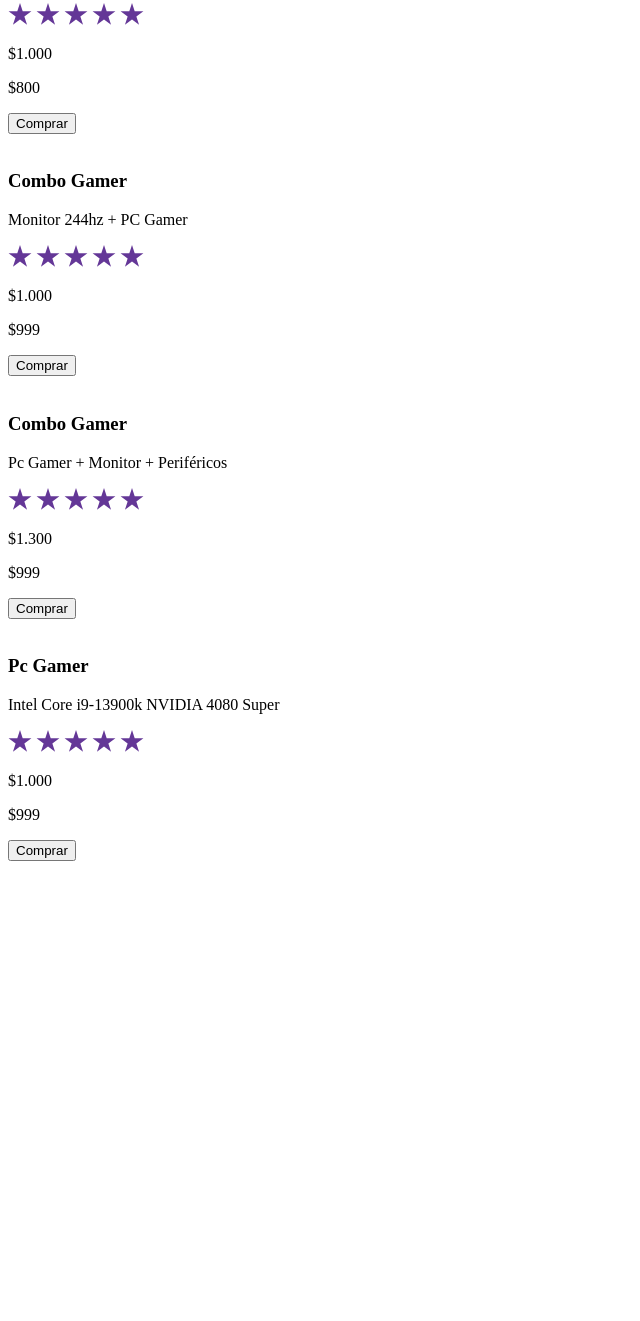
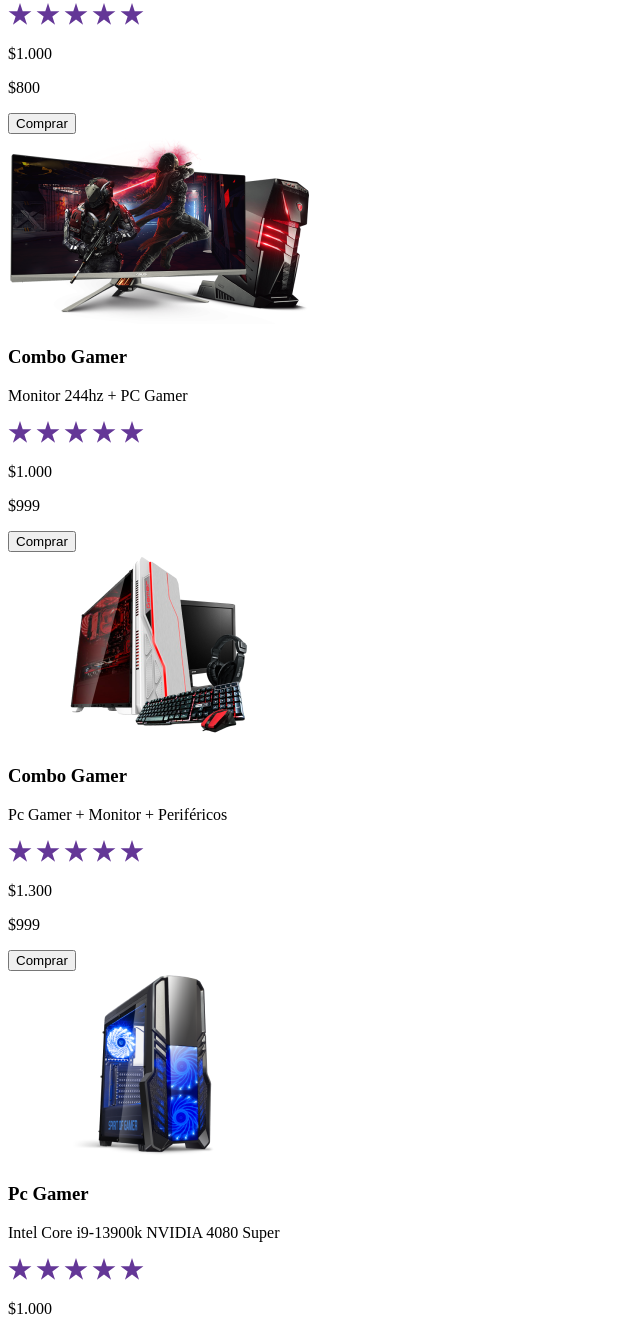
Before and after one commit to angelleal01/Primer-Repositorio, a plain HTML site: page index.html in a window 1280 px wide. Shown: the part 907-2228 px from the top of the page, without its empty margins (0-640 px from the left). Before the commit the page ends 1776 px from the top, so only its background shows below. Drawn offline with Linux system fonts and the light colour scheme.

Commit message:
Ahora si termine... espero que si jaja

```diff
--- a/index.html
+++ b/index.html
@@ -108,7 +108,7 @@
 
                 <div>
 
-                    <img src="" alt="">
+                    <img src="/assets/monitor y pc roja1.png" alt="">
 
                     <h3>Combo Gamer</h3>
 
@@ -137,7 +137,7 @@
 
                 <div>
 
-                    <img src="" alt="">
+                    <img src="/assets/PC roja.png" alt="">
 
                     <h3>Combo Gamer</h3>
 
@@ -166,7 +166,7 @@
 
                 <div>
 
-                    <img src="" alt="">
+                    <img src="/assets/Pc azul.png" alt="">
 
                     <h3>Pc Gamer</h3>
 
```
